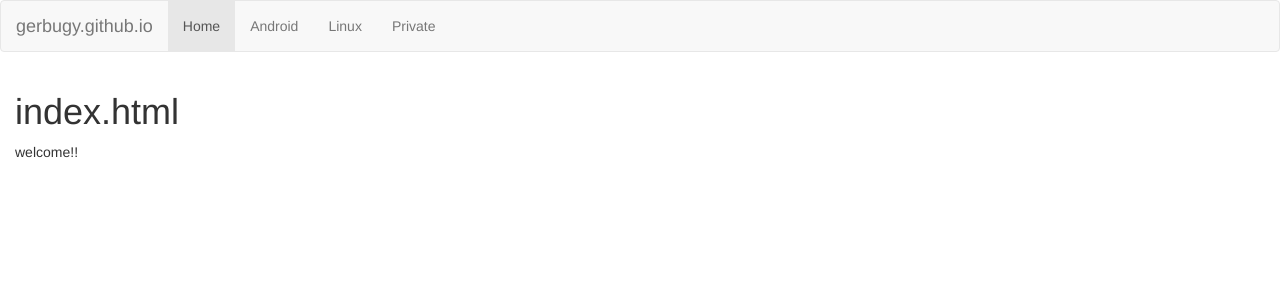
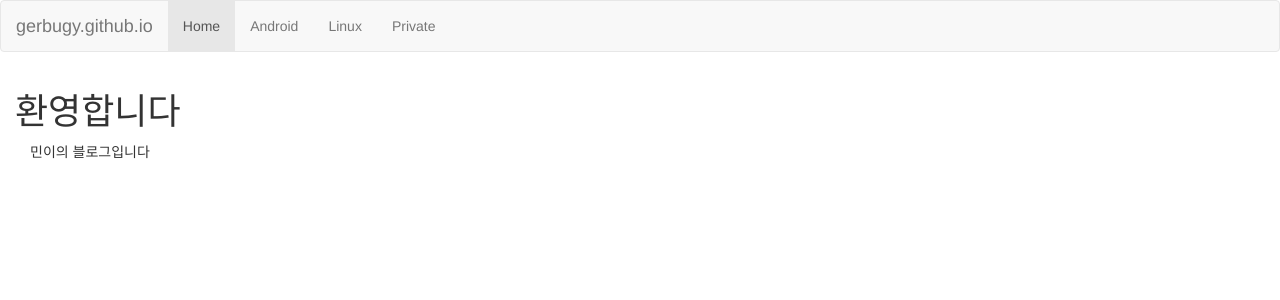
Before and after one commit to gerbugy/gerbugy.github.io, a Jekyll site: the page built from index.html, in a window 1280 px wide. Shown: the top 300 px of the page. Built offline with Jekyll 4.4.1, drawn with Linux system fonts in a browser that asks for light colours.

Commit message:
Update index.html

```diff
--- a/index.html
+++ b/index.html
@@ -1,5 +1,7 @@
 ---
 layout: default
-title: index.html
+title: 환영합니다
 ---
-welcome!!
+<div class="container-fluid">
+  민이의 블로그입니다
+</div>
```
